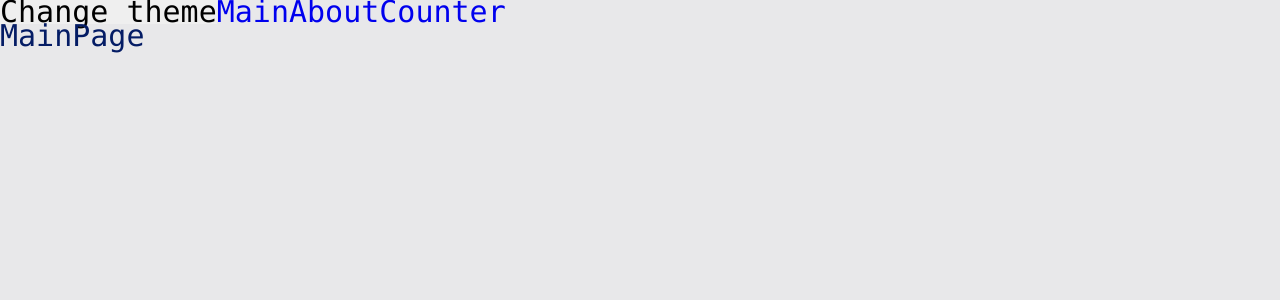
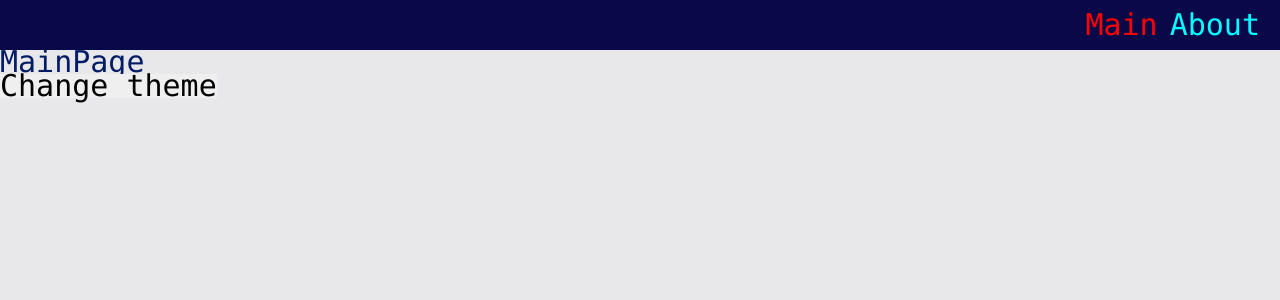
Before and after one commit to olegsleptsov/ulbi-tv-course, a React app: page / in a window 1280 px wide. Shown: the top 300 px of the page. Built offline with nearby package versions, Linux system fonts and the light colour scheme.

Commit message:
add navbar

```diff
--- a/src/app/App.tsx
+++ b/src/app/App.tsx
@@ -1,31 +1,21 @@
-import { Suspense } from "react";
-import { Route, Routes } from "react-router";
-import { Link } from "react-router-dom";
 import classnames from "classnames";
 
 import { useTheme } from "@app/providers/ThemeProvider";
 import { AppRouter } from "@app/routes";
 
 import "@app/styles/index.scss";
+import {Navbar} from "@widgets/Navbar";
 
 export const App = () => {
   const { theme, toggleTheme } = useTheme();
 
   return (
     <div className={classnames("app", `app_theme_${theme}`)}>
+      <Navbar />
+
+      <AppRouter/>
+
       <button onClick={toggleTheme}>Change theme</button>
-      <Link to="/" title="Main">
-        Main
-      </Link>
-
-      <Link to="/about" title="About">
-        About
-      </Link>
-
-      <Link to="/counter" title="counter">
-        Counter
-      </Link>
-      <AppRouter />
     </div>
   );
 };
--- a/src/app/routes/ui/AppRouter.tsx
+++ b/src/app/routes/ui/AppRouter.tsx
@@ -1,16 +1,14 @@
-import { Suspense } from "react";
-import { Route, Routes } from "react-router-dom";
+import {Suspense} from "react";
+import {Route, Routes} from "react-router-dom";
 
-import { AboutPage } from "@pages/About";
-import { MainPage } from "@pages/Main";
-import { routerConfig } from "../config";
+import {routerConfig} from "../config";
 
 export const AppRouter = () => {
   return (
     <Suspense fallback={<div>Loading ...</div>}>
       <Routes>
-        {Object.values(routerConfig).map(({ element, path }) => (
-          <Route path={path} element={element} />
+        {Object.values(routerConfig).map(({element, path}) => (
+          <Route key={path} path={path} element={element} />
         ))}
       </Routes>
     </Suspense>
--- a/src/app/styles/variables/themes/dark.scss
+++ b/src/app/styles/variables/themes/dark.scss
@@ -1,5 +1,6 @@
 .app_theme_dark {
   --bg-primary-color: #090949;
+  --bg-invert-primary-color: #e8e8ea;
 
   --text-primary-color: #049604;
   --text-secondary-color: #04ff04;
--- a/src/app/styles/variables/themes/light.scss
+++ b/src/app/styles/variables/themes/light.scss
@@ -1,5 +1,6 @@
 .app_theme_light {
   --bg-primary-color: #e8e8ea;
+  --bg-invert-primary-color: #090949;
 
   --text-primary-color: #041c65;
   --text-secondary-color: #0449e0;
--- /dev/null
+++ b/src/shared/ui/Link/Link.module.scss
@@ -0,0 +1,15 @@
+.root {
+  font-style: var(--font-m)
+}
+
+.root:hover {
+  cursor: pointer;
+}
+
+.primary {
+  color: red;
+}
+
+.secondary {
+  color: aqua;
+}
--- /dev/null
+++ b/src/shared/ui/Link/Link.tsx
@@ -0,0 +1,36 @@
+import classNames from "classnames";
+import style from "./Link.module.scss";
+import {Link as RouterLink, LinkProps as RouterLinkProps} from "react-router-dom";
+import {ReactNode} from "react";
+
+type Variant = 'primary' | 'secondary'
+
+interface LinkProps extends RouterLinkProps {
+  children?: ReactNode
+  variant?: Variant
+}
+
+const variants: Record<Variant, string> = {
+  primary: style.primary,
+  secondary: style.secondary,
+}
+
+export const Link = (props: LinkProps) => {
+  const {
+    className,
+    children,
+    to,
+    variant = 'primary',
+    ...otherProps
+  } = props;
+
+  return (
+    <RouterLink
+      className={classNames(style.root, variants[variant], className)}
+      to={to}
+      {...otherProps}
+    >
+      {children}
+    </RouterLink>
+  );
+};
--- /dev/null
+++ b/src/widgets/Navbar/index.ts
@@ -0,0 +1 @@
+export {Navbar} from './ui/Navbar'
--- /dev/null
+++ b/src/widgets/Navbar/ui/Navbar.module.scss
@@ -0,0 +1,14 @@
+.navbar {
+  width: 100%;
+  height: 50px;
+  padding: 20px;
+  background-color: var(--bg-invert-primary-color);
+  display: flex;
+  align-items: center;
+}
+
+.links {
+  margin-left: auto;
+  display: flex;
+  gap: 12px;
+}
--- /dev/null
+++ b/src/widgets/Navbar/ui/Navbar.tsx
@@ -0,0 +1,23 @@
+import classNames from "classnames";
+import style from "./Navbar.module.scss";
+import {Link} from "@shared/ui/Link/Link";
+
+interface NavbarProps {
+  className?: string;
+}
+
+export const Navbar = ({ className }: NavbarProps) => {
+  return (
+    <div className={classNames(style.navbar, className)}>
+      <div className={style.links}>
+        <Link to="/" title="Main" variant="primary">
+          Main
+        </Link>
+
+        <Link to="/about" title="About" variant="secondary">
+          About
+        </Link>
+      </div>
+    </div>
+  );
+};
```
Also changed, not shown: src/app/routes/config.tsx (+6 -6 lines), 1 other file (tests, documents, lock files or other folders).
